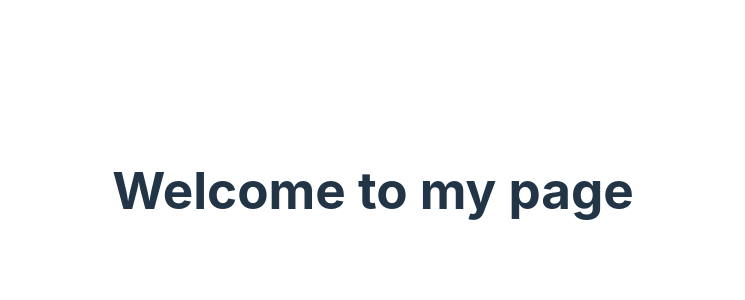
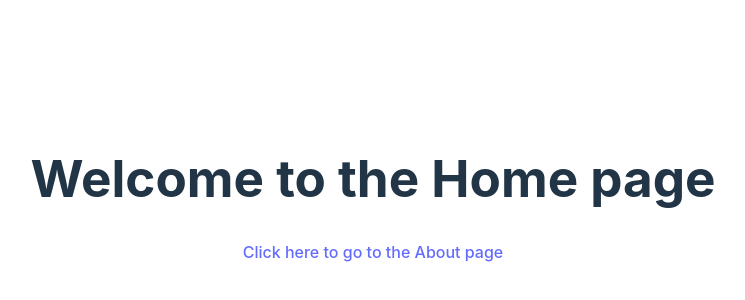
Before and after one commit to VatomTutorials/microsite, a React (Vite) app: page / in a window 1280 px wide. Shown: the part 210-510 px from the top of the page, without its empty margins (267-1012 px from the left). Built offline with nearby package versions, Linux system fonts and the light colour scheme.

Commit message:
implement router

```diff
--- a/src/App.tsx
+++ b/src/App.tsx
@@ -1,11 +1,16 @@
 import { BrowserRouter as Router, Route, Routes } from 'react-router-dom'
-import './App.css'
+import HomePage from './pages/Home';
+import AboutPage from './pages/About';
 
 function App() {
   return (
-		<div>
-			<h1>Welcome to my page</h1>
-		</div>
+    <Router basename={"/" }>
+        <Routes>
+          <Route path="/" element={<HomePage />}></Route>
+          <Route path="/home" element={<HomePage />}></Route>
+          <Route path="/about" element={<AboutPage />}></Route>
+        </Routes>
+    </Router>
   )
 }
 
--- /dev/null
+++ b/src/pages/About.tsx
@@ -0,0 +1,13 @@
+import { Link } from "react-router-dom";
+import './Common.css'
+//
+const AboutPage = () => {
+  return (
+		<div>
+			<h1>Welcome to the About page</h1>
+			<Link to="/home"> Return to the Home page </Link>
+		</div>
+  )
+}
+//
+export default AboutPage;
--- /dev/null
+++ b/src/pages/Common.css
@@ -0,0 +1,6 @@
+#root {
+  max-width: 1280px;
+  margin: 0 auto;
+  padding: 2rem;
+  text-align: center;
+}
--- /dev/null
+++ b/src/pages/Home.tsx
@@ -0,0 +1,13 @@
+import { Link } from "react-router-dom";
+import './Common.css'
+//
+const HomePage = () => {
+  return (
+		<div>
+			<h1>Welcome to the Home page</h1>
+			<Link to="/about"> Click here to go to the About page </Link>
+		</div>
+  )
+}
+//
+export default HomePage;
```
